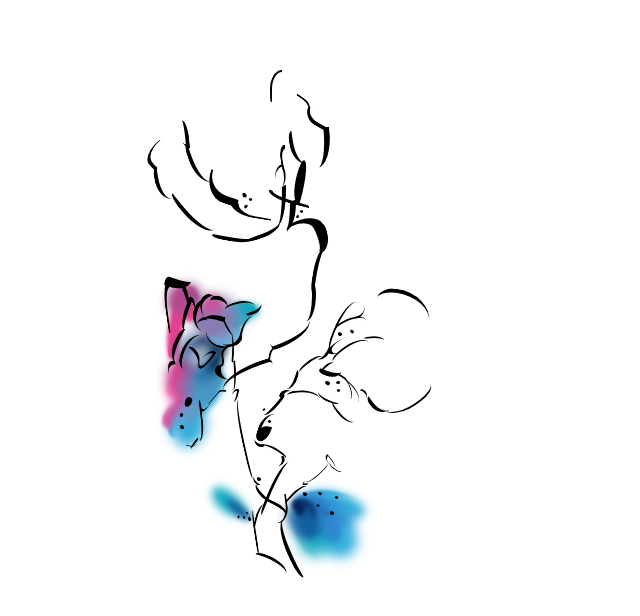
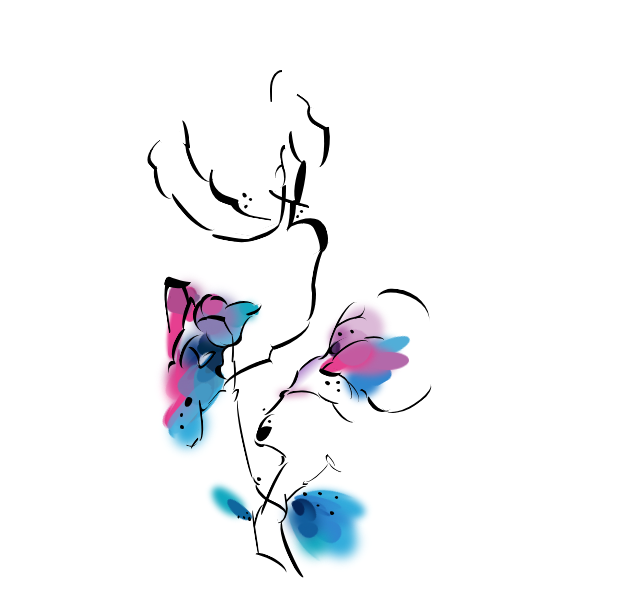
Before and after one commit to shir0206/css-flower, a plain HTML site: page index.html in a window 1280 px wide. Shown: the whole page, without its empty margins (0-640 px from the left). Drawn offline with Linux system fonts and the light colour scheme.

Commit message:
Add right flower

```diff
--- a/index.html
+++ b/index.html
@@ -4,28 +4,23 @@
     <link rel="stylesheet" href="watercolor.css" />
   </head>
   <body>
-    <div class="watercolor-flower-cont">
+    <div id="x" class="watercolor-flower-cont">
       <div class="watercolor-cont">
         <div class="watercolor-top-flower-cont"></div>
 
         <div class="watercolor-left-flower-cont">
           <div class="watercolor watercolor-34"></div>
-
           <div class="watercolor watercolor-23"></div>
-
           <div class="watercolor watercolor-11"></div>
           <div class="watercolor watercolor-12"></div>
           <div class="watercolor watercolor-14"></div>
           <div class="watercolor watercolor-21"></div>
-
           <div class="watercolor watercolor-15"></div>
           <div class="watercolor watercolor-16"></div>
           <div class="watercolor watercolor-17"></div>
-
           <div class="watercolor watercolor-18"></div>
           <div class="watercolor watercolor-19"></div>
           <div class="watercolor watercolor-20"></div>
-
           <div class="watercolor watercolor-22"></div>
           <div class="watercolor watercolor-24"></div>
           <div class="watercolor watercolor-25"></div>
@@ -47,7 +42,17 @@
           <div class="watercolor watercolor-41"></div>
           <div class="watercolor watercolor-42"></div>
         </div>
-        <div class="watercolor-right-flower-cont"></div>
+        <div class="watercolor-right-flower-cont">
+          <div class="watercolor watercolor-43"></div>
+          <div class="watercolor watercolor-44"></div>
+          <div class="watercolor watercolor-48"></div>
+          <div class="watercolor watercolor-46"></div>
+          <div class="watercolor watercolor-47"></div>
+          <div class="watercolor watercolor-45"></div>
+          <div class="watercolor watercolor-50"></div>
+
+          <div class="watercolor watercolor-49"></div>
+        </div>
         <div class="watercolor-right-bud-cont">
           <div class="watercolor watercolor-10"></div>
           <div class="watercolor watercolor-9"></div>
--- a/watercolor.css
+++ b/watercolor.css
@@ -7,6 +7,7 @@ img {
   opacity: 0.2;
   display: none;
 }
+
 .outline {
   position: absolute;
 }
@@ -1823,9 +1824,105 @@ img {
   width: 17px;
   height: 7px;
   transform: rotate(303deg);
-
   background: #fff;
-  box-shadow: 0px -7px 0px 5px #fff;
   filter: blur(5px);
   opacity: 0.6;
 }
+
+.watercolor-43 {
+  top: 353px;
+  left: 290px;
+  border-radius: 50%;
+  width: 90px;
+  height: 90px;
+  transform: rotate(266deg);
+  background: linear-gradient(
+    231deg,
+    #4e19a0 0,
+    #6c19a085 15%,
+    rgba(0, 150, 255, 0) 25%
+  );
+  filter: blur(0.5px);
+}
+.watercolor-44 {
+  top: 380px;
+  left: 294px;
+  border-radius: 50%;
+  width: 0px;
+  height: 26px;
+  transform: rotate(265deg);
+  background: #b24b8e;
+  box-shadow: 0px 0px 7px 2px #b24b8e;
+  filter: blur(5px);
+}
+.watercolor-45 {
+  top: 356px;
+  left: 319px;
+  border-radius: 50%;
+  width: 35px;
+  height: 15px;
+  transform: rotate(338deg);
+  background: #e5408f;
+  box-shadow: 18px 0px 7px 5px #e5408f;
+  filter: blur(5px);
+}
+.watercolor-46 {
+  top: 339px;
+  left: 370px;
+  border-radius: 50%;
+  width: 41px;
+  height: 15px;
+  transform: rotate(158deg);
+  background: #51aed8;
+  box-shadow: 18px 0px 7px 5px #51aed8;
+  filter: blur(5px);
+}
+.watercolor-47 {
+  top: 352px;
+  left: 368px;
+  border-radius: 50%;
+  width: 41px;
+  height: 18px;
+  transform: rotate(178deg);
+  background: #b369aa;
+  box-shadow: 18px 0px 7px 5px #b369aa;
+  filter: blur(5px);
+}
+.watercolor-48 {
+  top: 361px;
+  left: 366px;
+  border-radius: 30%;
+  width: 24px;
+  height: 23px;
+  transform: rotate(150deg);
+  background: #3087cf;
+  box-shadow: 18px 0px 7px 4px #3087cf;
+  filter: blur(3px);
+}
+
+.watercolor-49 {
+  top: 344px;
+  left: 327px;
+  border-radius: 50%;
+  width: 16px;
+  height: 10px;
+  transform: rotate(290deg);
+  background: #290341cc;
+  box-shadow: 13px 0px 7px 4px #b369aa;
+  filter: blur(3px);
+}
+
+.watercolor-50 {
+  top: 330px;
+  left: 335px;
+  border-radius: 50%;
+  width: 37px;
+  height: 35px;
+  transform: rotate(296deg);
+  background: #b369aaa6;
+  box-shadow: 20px 0px 7px 4px #b369aa75;
+  filter: blur(3px);
+}
+.watercolor {
+  filter: blur(0.2px);
+}
```
